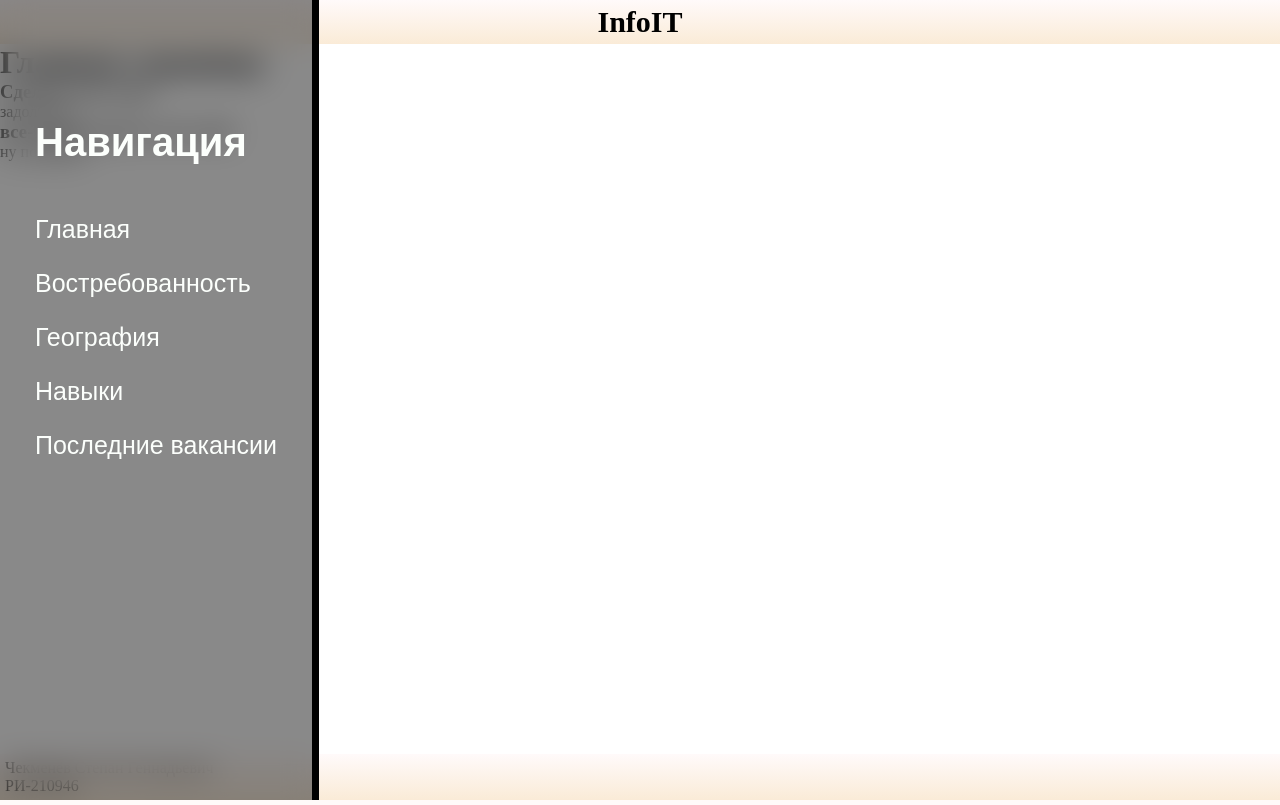
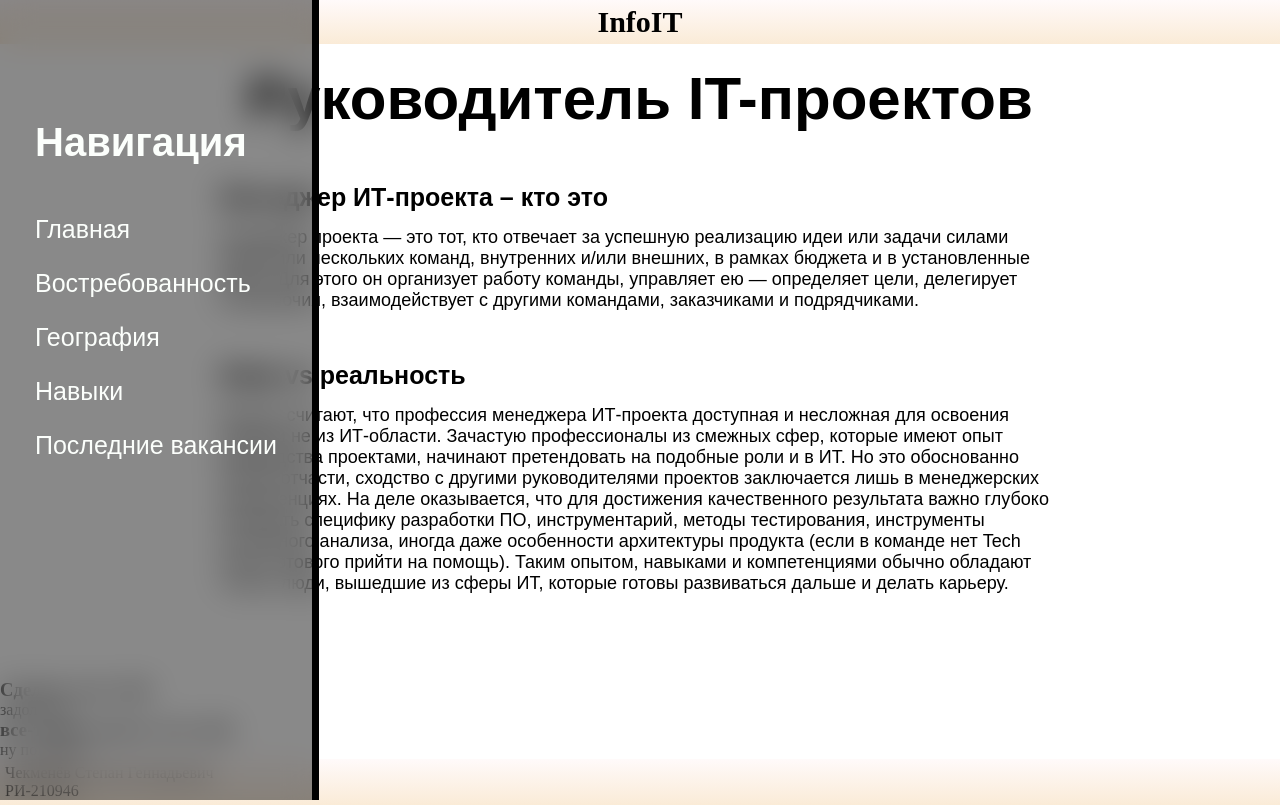
Before and after one commit to Stef53/ElernProject, a Django app: page / in a window 1280 px wide. Run offline with Django 4.2, Linux system fonts and the light colour scheme; data comes from the database, SQL or seed files in the repository.

Commit message:
https://github.com/Stef53/PyProject.git

```diff
--- a/main/static/main/css/index.css
+++ b/main/static/main/css/index.css
@@ -62,3 +62,23 @@ list_menu a:hover{ ё
     background: linear-gradient(#FFFAFA, #FAEBD7);
     margin-top: auto;
 }
+.boss{
+    font-family: Arial, "Helvetica Neue", Helvetica,sans-serif;
+    font-size: 30px;
+    padding: 20px;
+    margin-bottom: 50px;
+}
+.boss h1{
+    margin-bottom: 50px;
+}
+h2{
+    font-size: 25px;
+    margin: 10px 200px;
+}
+.text{
+    font-size: 18px;
+    margin: 15px 200px;
+}
+.section{
+    margin-bottom: 50px;
+}
--- a/main/templates/main/base.html
+++ b/main/templates/main/base.html
@@ -10,7 +10,7 @@
 </head>
 <body>
     <div class="page">
-        <header class="header" align="center";>
+        <header class="header" align="center">
             <h1><a class="logo" href="{% url 'home' %}">InfoIT</a></h1>
         </header>
 
--- a/main/templates/main/index.html
+++ b/main/templates/main/index.html
@@ -11,7 +11,18 @@
 {% endblock %}
 
 {% block content %}
-    <h1>Главная страница</h1>
+    <div class="boss">
+        <h1  align="center">Руководитель IT-проектов</h1>
+        <section class="section">
+             <h2 class="h2">Менеджер ИТ-проекта – кто это</h2>
+             <p class="text">Менеджер проекта — это тот, кто отвечает за успешную реализацию идеи или задачи силами одной или нескольких команд, внутренних и/или внешних, в рамках бюджета и в установленные сроки. Для этого он организует работу команды, управляет ею — определяет цели, делегирует полномочия, взаимодействует с другими командами, заказчиками и подрядчиками.  </p>
+        </section>
+        <section>
+            <h2>Миф vs реальность</h2>
+            <p class="text">Многие считают, что профессия менеджера ИТ-проекта доступная и несложная для освоения людьми не из ИТ-области. Зачастую профессионалы из смежных сфер, которые имеют опыт руководства проектами, начинают претендовать на подобные роли и в ИТ. Но это обоснованно только отчасти, сходство с другими руководителями проектов заключается лишь в менеджерских компетенциях.
+На деле оказывается, что для достижения качественного результата важно глубоко понимать специфику разработки ПО, инструментарий, методы тестирования, инструменты системного анализа, иногда даже особенности архитектуры продукта (если в команде нет Tech Lead, готового прийти на помощь). Таким опытом, навыками и компетенциями обычно обладают только люди, вышедшие из сферы ИТ, которые готовы развиваться дальше и делать карьеру.</p>
+        </section>
+    </div>
     {% for el in tasks %}
         <div class="alert alert-warning mt-2">
             <h3>{{ el.title }}</h3>
```
